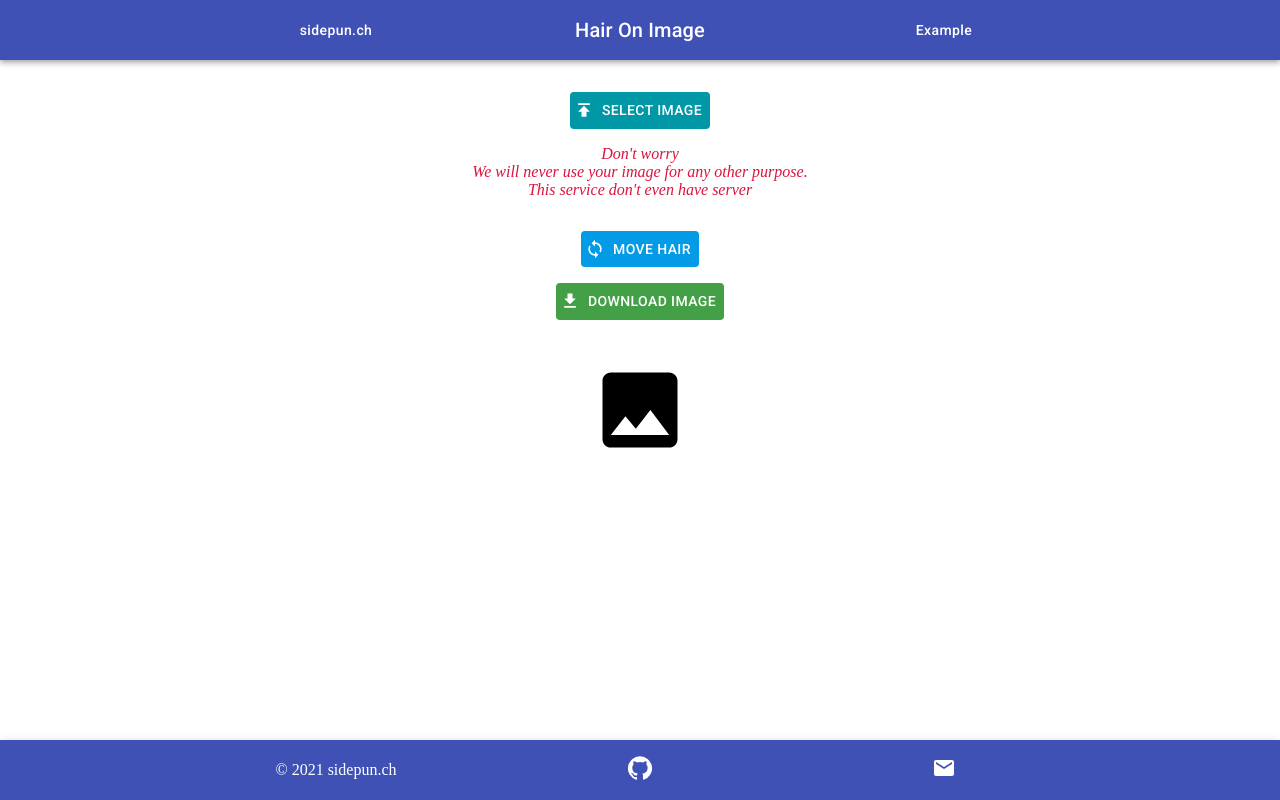
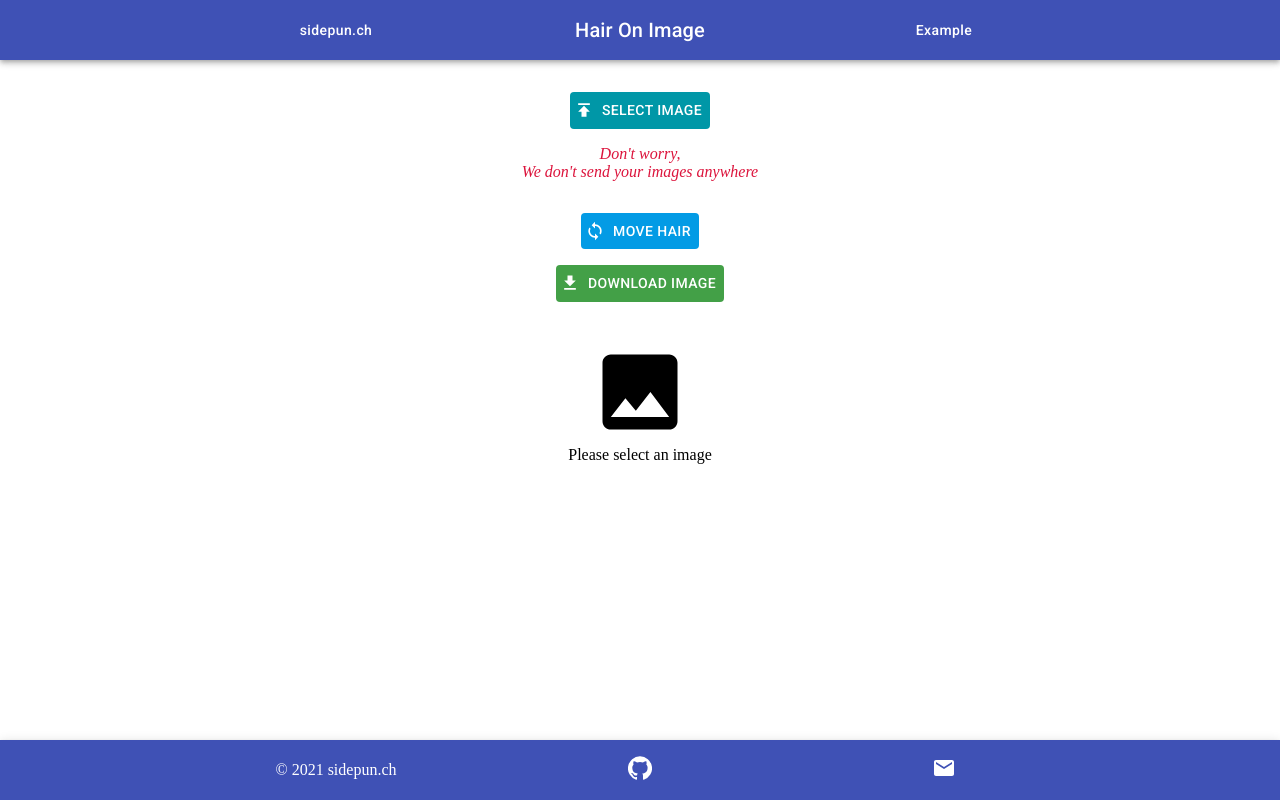
Before and after one commit to ciderkim/hoi-react, a React (Create React App) app: page / in a window 1280 px wide. Built offline with nearby package versions, Linux system fonts and the light colour scheme; the HTML template or start-up script is replaced by a standard one.

Commit message:
Update messages

```diff
--- a/src/App.tsx
+++ b/src/App.tsx
@@ -180,13 +180,10 @@ function App() {
                     <Box m={2} style={{color: "crimson"}}>
                         <em>
                             <div>
-                                Don't worry
+                                Don't worry,
                             </div>
                             <div>
-                                We will never use your image for any other purpose.
-                            </div>
-                            <div>
-                                This service don't even have server
+                                We don't send your images anywhere
                             </div>
                         </em>
                     </Box>
@@ -205,7 +202,10 @@ function App() {
                             {
                                 imageName
                                 ? <canvas ref={canvasRef} style={{maxWidth: '100%'}}></canvas>
-                                : <ImageIcon style={{ fontSize: 100 }} />
+                                :    <div>
+                                        <ImageIcon style={{ fontSize: 100 }} />
+                                        <div>Please select an image</div>
+                                    </div>
                             }
                             {
                                 isImageTooLarge === true &&
```
